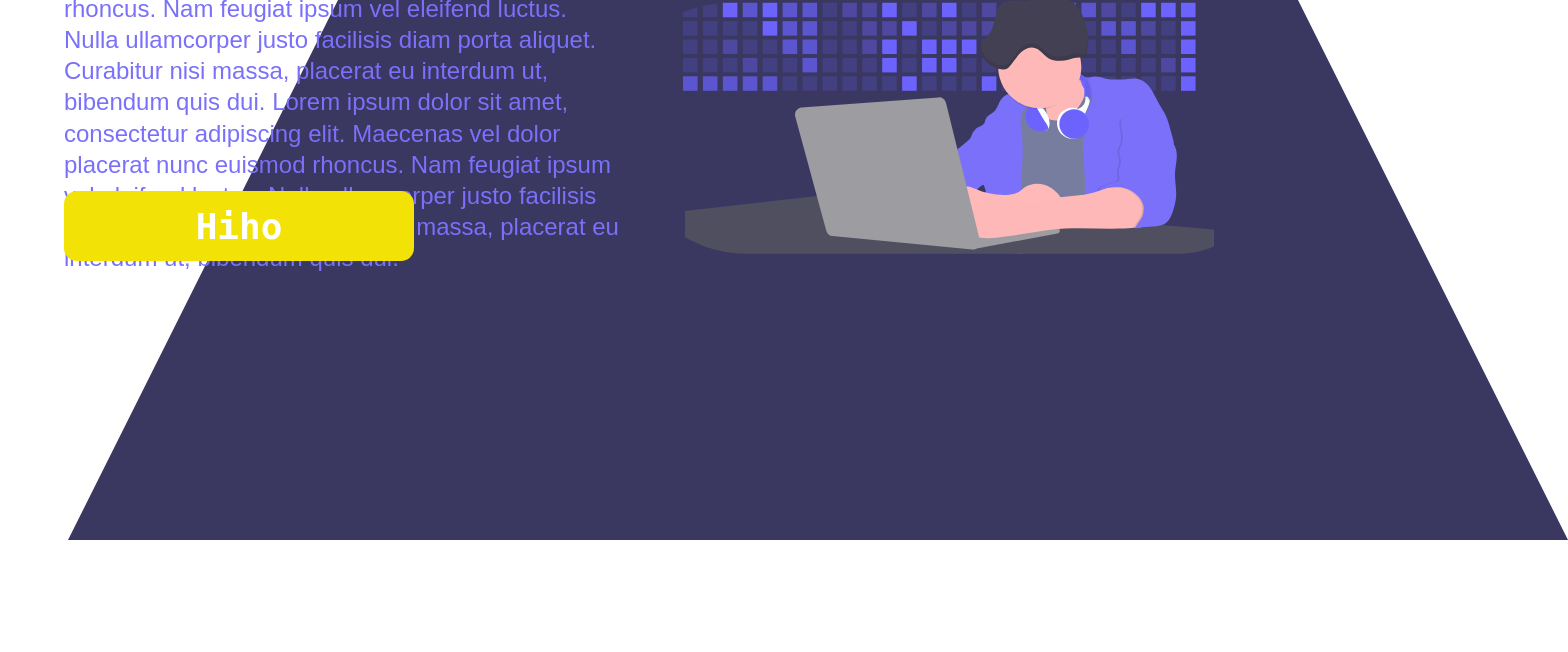
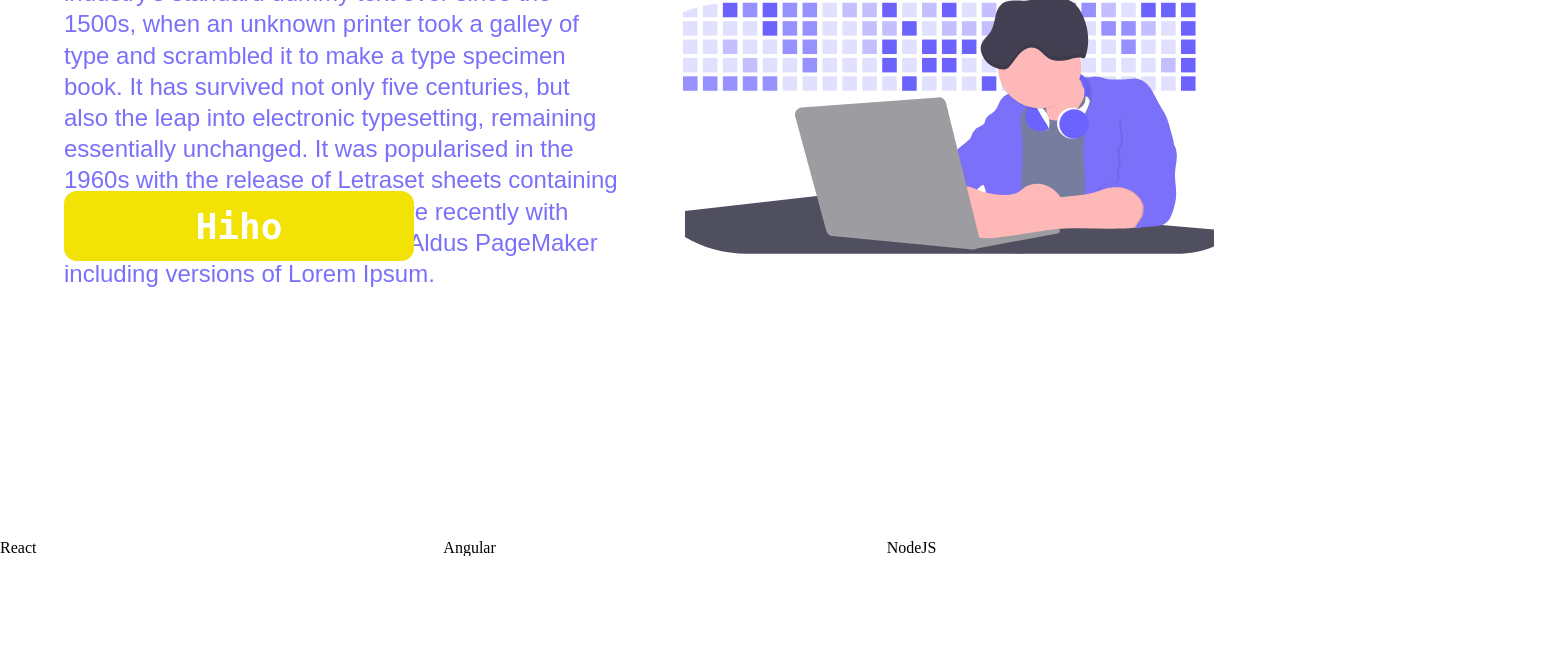
Before and after one commit to mstarski/reimagined-bassoon, a Gatsby site: page /about-me in a window 1280 px wide. Shown: the part 288-940 px from the top of the page, 1568 px wide, since content can reach past the window. Built offline with nearby package versions, Linux system fonts and the light colour scheme; Gatsby itself is replaced by a stand-in of ours; a web font is replaced by a local one.

Commit message:
Added swiper library, cleanup, removed triangle from about-me section

```diff
--- a/package.json
+++ b/package.json
@@ -26,6 +26,7 @@
     "react-scroll": "^1.7.16",
     "react-tooltip": "^4.1.0",
     "styled-components": "^5.0.1",
+    "swiper": "^6.2.0",
     "typescript": "^3.8.3"
   },
   "devDependencies": {
--- a/src/components/Socials/Socials.tsx
+++ b/src/components/Socials/Socials.tsx
@@ -5,7 +5,10 @@ import ReactTooltip from "react-tooltip";
 import { fonts } from "../../shared/variables";
 import { pxToRem } from "../../shared/style-utils";
 
+// @ts-ignore
 import githubLogo from "../../images/github-square-brands.svg";
+
+// @ts-ignore
 import linkedinLogo from "../../images/linkedin-brands.svg";
 
 const SocialsWrapper = styled.div`
--- /dev/null
+++ b/src/mocks/constants.ts
@@ -0,0 +1,2 @@
+export const MOCK_DESCRIPTION = `Lorem Ipsum is simply dummy text of the printing and typesetting industry. Lorem Ipsum has been the industry's standard dummy text ever since the 1500s, when an unknown printer took a galley of type and scrambled it to make a type specimen book. It has survived not only five centuries, but also the leap into electronic typesetting, remaining essentially unchanged. It was popularised in the 1960s with the release of Letraset sheets containing Lorem Ipsum passages, and more recently with desktop publishing software like Aldus PageMaker including versions of Lorem Ipsum.`;
+export const MOCK_IMG = "https://source.unsplash.com/random";
--- /dev/null
+++ b/src/mocks/technologies.ts
@@ -0,0 +1,31 @@
+import { Technology } from "../shared/typedefs";
+import { MOCK_DESCRIPTION, MOCK_IMG } from "./constants";
+
+export const MockTechnologies: Technology[] = [
+  {
+    name: "React",
+    logo: MOCK_IMG,
+    description: MOCK_DESCRIPTION,
+  },
+
+  {
+    name: "Angular",
+    logo: MOCK_IMG,
+    description: MOCK_DESCRIPTION,
+  },
+  {
+    name: "NodeJS",
+    logo: MOCK_IMG,
+    description: MOCK_DESCRIPTION,
+  },
+  {
+    name: "SCSS",
+    logo: MOCK_IMG,
+    description: MOCK_DESCRIPTION,
+  },
+  {
+    name: "HTML",
+    logo: MOCK_IMG,
+    description: MOCK_DESCRIPTION,
+  },
+];
--- a/src/pages/about-me.tsx
+++ b/src/pages/about-me.tsx
@@ -2,11 +2,13 @@ import React, { FC } from "react";
 
 import { Layout } from "../components/Layout/Layout";
 import { Info } from "../partials/about-me/info";
+import { Technologies } from "../partials/about-me/technologies";
 
 const AboutMePage: FC = () => {
   return (
     <Layout>
       <Info />
+      <Technologies />
     </Layout>
   );
 };
--- a/src/partials/about-me/info.tsx
+++ b/src/partials/about-me/info.tsx
@@ -2,21 +2,16 @@ import React, { FC, useContext, useEffect } from "react";
 import styled from "styled-components";
 
 import { colors, bps } from "../../shared/variables";
-import {
-  pxToRem,
-  mx,
-  my,
-  stretchHeight,
-  triangle,
-  px,
-} from "../../shared/style-utils";
+import { pxToRem, mx, my, stretchHeight, px } from "../../shared/style-utils";
 
 import { Header as _Header } from "../../components/Header/Header";
 import { Paragraph } from "../../components/Paragraph/Paragraph";
 import { Button } from "../../components/Button/Button";
+import { Store, ACTIONS } from "../../store/PageStore";
+import { MOCK_DESCRIPTION } from "../../mocks/constants";
 
+// @ts-ignore
 import DevActivityImg from "../../images/undraw_developer_activity_bv83.svg";
-import { Store, ACTIONS } from "../../store/PageStore";
 
 const InfoSection = styled.section`
   ${stretchHeight};
@@ -80,7 +75,11 @@ const DevActivity = styled.img`
 
   ${my("6rem")};
 
-  height: ${pxToRem(200)};
+  height: 10rem;
+
+  @media (min-width: ${bps.sm}) {
+    height: ${pxToRem(200)};
+  }
 
   @media (min-width: ${bps.md}) {
     height: 18rem;
@@ -102,23 +101,6 @@ const CTAButton = styled(Button)`
   }
 `;
 
-const Triangle = styled.div`
-  ${triangle(950, 700, colors.purple1)}
-
-  position: absolute;
-  bottom: 0;
-  right: -18rem;
-  display: none;
-
-  @media (min-width: ${bps.md}) {
-    display: block;
-  }
-
-  @media (min-width: ${bps.xl}) {
-    ${triangle(1500, 1500, colors.purple1)}
-  }
-`;
-
 export const Info: FC = () => {
   const [, dispatch] = useContext(Store);
 
@@ -135,19 +117,9 @@ export const Info: FC = () => {
       <Header color={colors.purple2} align="center">
         About me
       </Header>
-      <InfoParagraph color={colors.purple2}>
-        Lorem ipsum dolor sit amet, consectetur adipiscing elit. Maecenas vel
-        dolor placerat nunc euismod rhoncus. Nam feugiat ipsum vel eleifend
-        luctus. Nulla ullamcorper justo facilisis diam porta aliquet. Curabitur
-        nisi massa, placerat eu interdum ut, bibendum quis dui. Lorem ipsum
-        dolor sit amet, consectetur adipiscing elit. Maecenas vel dolor placerat
-        nunc euismod rhoncus. Nam feugiat ipsum vel eleifend luctus. Nulla
-        ullamcorper justo facilisis diam porta aliquet. Curabitur nisi massa,
-        placerat eu interdum ut, bibendum quis dui.
-      </InfoParagraph>
+      <InfoParagraph color={colors.purple2}>{MOCK_DESCRIPTION}</InfoParagraph>
       <CTAButton variant="secondary">Hiho</CTAButton>
       <DevActivity src={DevActivityImg} />
-      <Triangle />
     </InfoSection>
   );
 };
--- /dev/null
+++ b/src/partials/about-me/technologies.tsx
@@ -0,0 +1,51 @@
+import React, { useState, useEffect } from "react";
+import styled from "styled-components";
+
+import { MockTechnologies } from "../../mocks/technologies";
+import { Technology } from "../../shared/typedefs";
+
+import { Swiper, SwiperSlide } from "swiper/react";
+import "swiper/swiper.scss";
+import { colors } from "../../shared/variables";
+
+const Container = styled.section``;
+
+const Preview = styled.div``;
+
+const Carousel = styled.div``;
+
+const Slide = styled(SwiperSlide)`
+  width: 140px;
+  height: 205px;
+  background: ${colors.gray};
+`;
+
+export const Technologies = () => {
+  const [technologies, setTechnologies] = useState<Technology[]>([]);
+  const [currentTech, setCurrentTech] = useState<Technology>(
+    MockTechnologies[0]
+  );
+
+  // This will be replaced with an actual API call to the CMS
+  useEffect(() => {
+    setTechnologies(MockTechnologies);
+  }, []);
+
+  return (
+    <Container>
+      <Preview></Preview>
+      <Carousel>
+        <Swiper
+          spaceBetween={50}
+          slidesPerView={3}
+          onSlideChange={() => console.log("slide change")}
+          onSwiper={swiper => console.log(swiper)}
+        >
+          {technologies.map((t, i) => (
+            <SwiperSlide key={i}>{t.name}</SwiperSlide>
+          ))}
+        </Swiper>
+      </Carousel>
+    </Container>
+  );
+};
--- a/src/shared/variables.ts
+++ b/src/shared/variables.ts
@@ -1,7 +1,5 @@
-import { StringMap } from "./typedefs";
-
 // Page colors to use inside styled components
-export const colors: StringMap = {
+export const colors: Record<string, string> = {
   purple1: "#3A3761",
   purple2: "#7A70FA",
   purple3: "#8680E0",
@@ -12,15 +10,16 @@ export const colors: StringMap = {
   yellow: "#F2E205",
   white: "#fff",
   black: "#000",
+  gray: "#EFEFEF",
 };
 
-export const fonts: StringMap = {
+export const fonts: Record<string, string> = {
   fira: `"Fira Code", mono`,
   ibm: `"IBM Plex Sans", sans-serif`,
 };
 
 // Responsive breakpoints
-export const bps: StringMap = {
+export const bps: Record<string, string> = {
   sm: "576px",
   md: "768px",
   lg: "992px",
--- a/src/store/PageStore.tsx
+++ b/src/store/PageStore.tsx
@@ -1,9 +1,9 @@
 import React, { FC, createContext, useReducer } from "react";
-import { PageState, Action, StringMap } from "../shared/typedefs";
+import { PageState, Action } from "../shared/typedefs";
 
 export const Store: any = createContext([]);
 
-export const ACTIONS: StringMap = {
+export const ACTIONS: Record<string, string> = {
   SET_FOOTER_VARIANT: "SET_FOOTER_VARIANT",
 };
 
```
Also changed, not shown: src/shared/typedefs.ts (+6 -4 lines), 2 other files.
